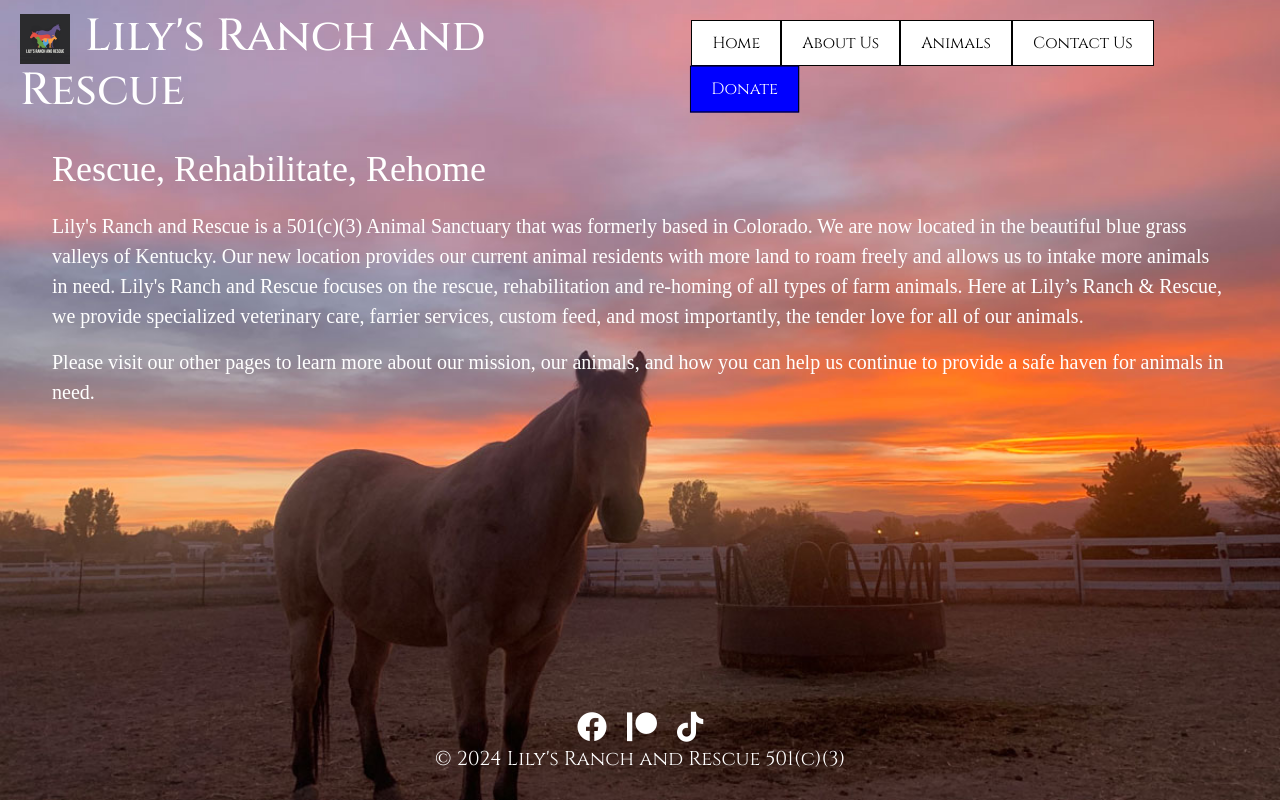
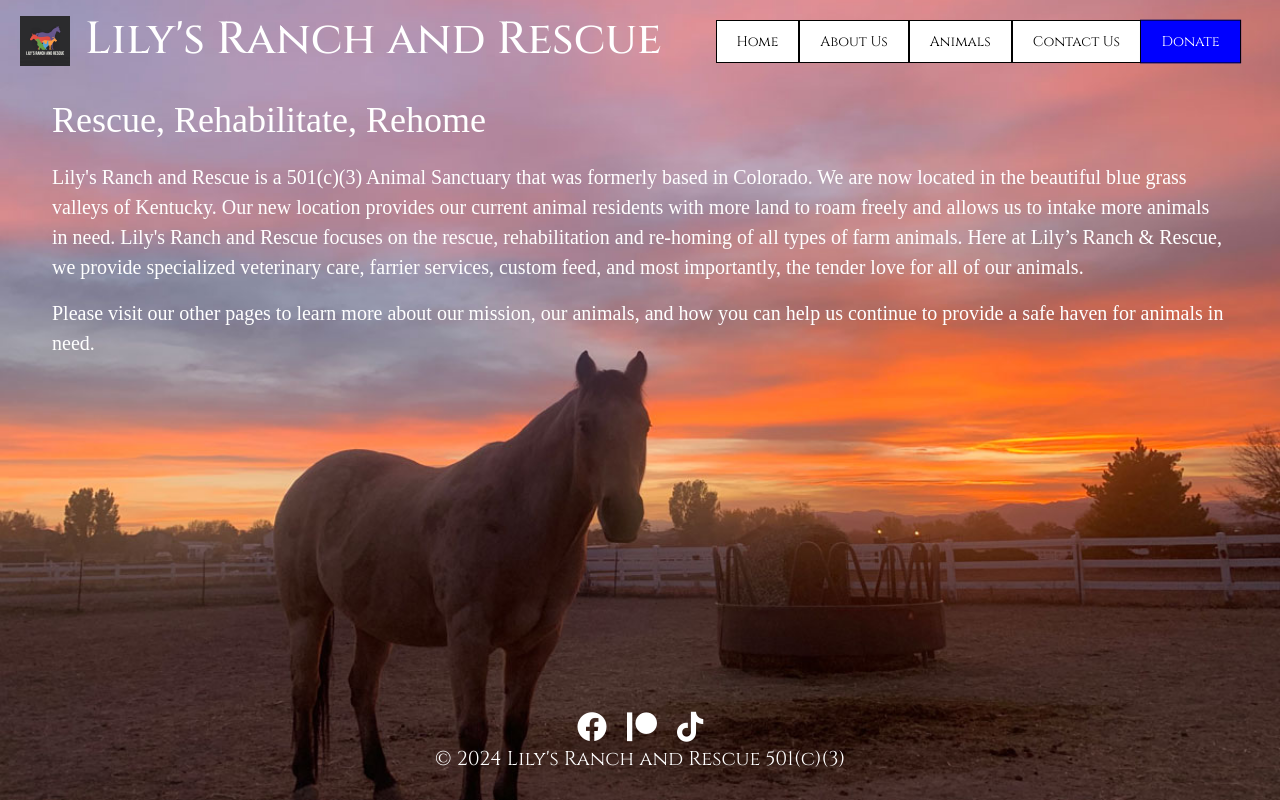
Before and after one commit to coltondane/ranch_rescue, a React (Vite) app in the folder animal-rescue/: page / in a window 1280 px wide. Built offline with nearby package versions, Linux system fonts and the light colour scheme; a web font is replaced by a local one.

Commit message:
continuing styling changes

```diff
--- a/animal-rescue/src/style/app.css
+++ b/animal-rescue/src/style/app.css
@@ -17,6 +17,7 @@ header {
     margin-left: auto;
     padding: 10px 20px;
     font-family: 'Cinzel', serif;
+    font-size: 14px;
   }
 
   button {
@@ -25,7 +26,6 @@ header {
     border: 1px solid #000000;
     padding: 10px 20px;
     border-radius: 5px;
-    font-size: 15px;
     cursor: pointer;
     margin: 0 10px;
   }
```
